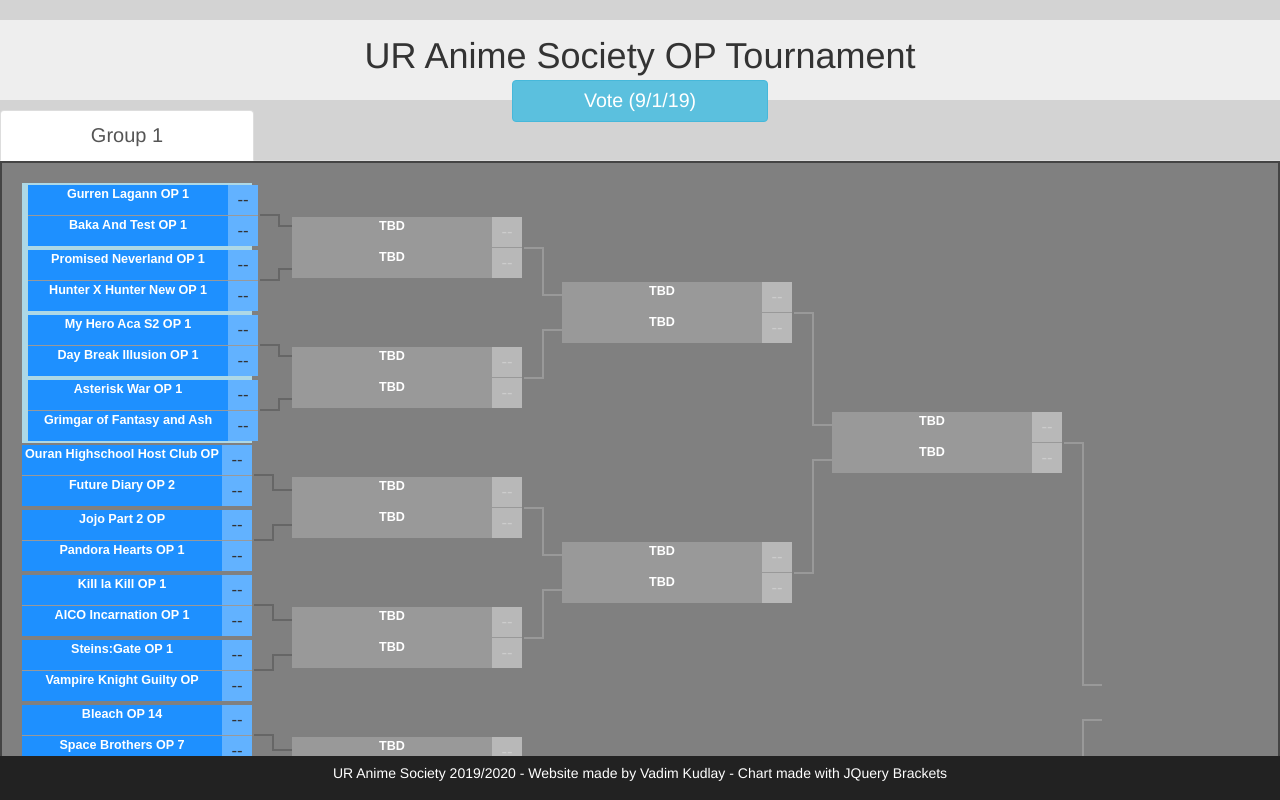
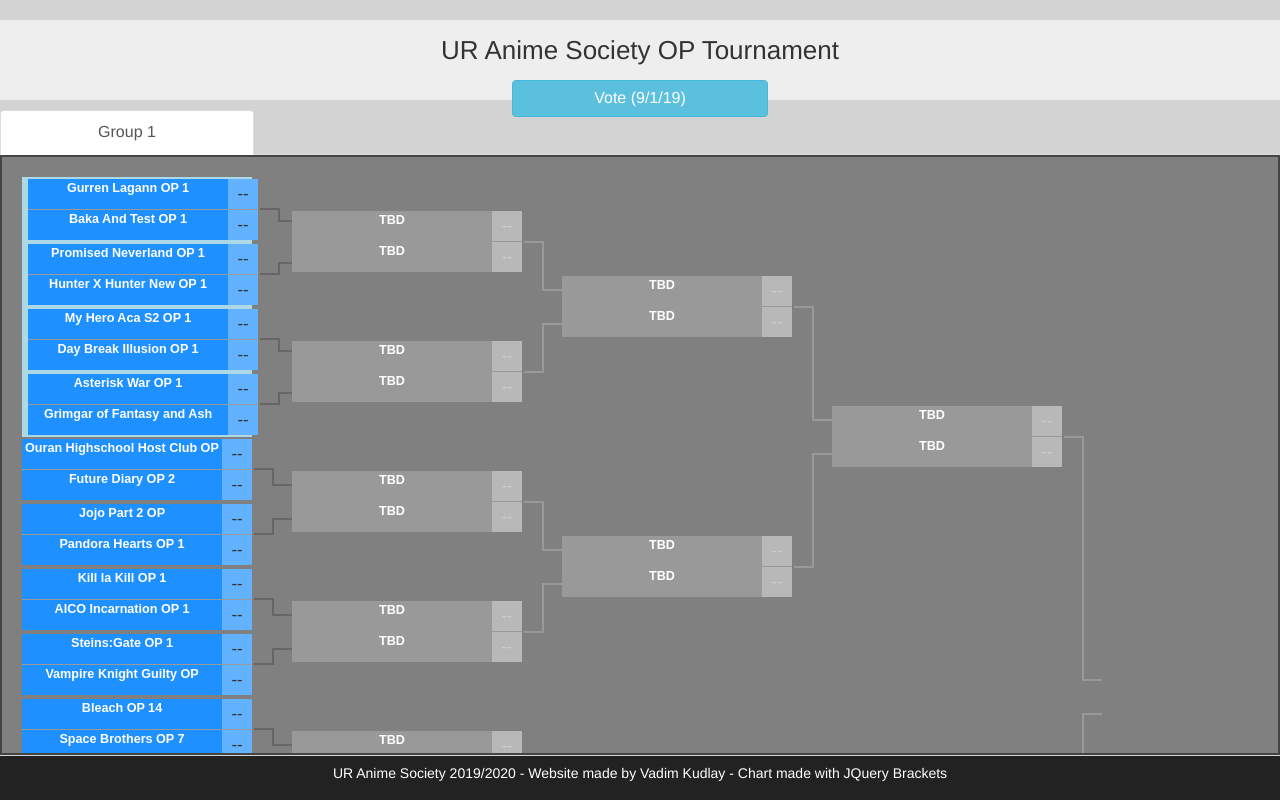
Before and after one commit to VKudlay/Anime-OP-Tournament-Website, a plain HTML site: page index.html in a window 1280 px wide. Drawn offline with nearby package versions, Linux system fonts and the light colour scheme.

Commit message:
Update styles.css

```diff
--- a/styles.css
+++ b/styles.css
@@ -13,6 +13,7 @@ body {
 }
 
 main h1 {
+  font-size: 26px;
   width: 100%;
   min-width: max-content;
   text-align: center;
@@ -21,6 +22,7 @@ main h1 {
   height: 10vh;
   background-color: #EEE;
 }
+
 #vote-btn {
   position: fixed;
   margin: 0 auto;
@@ -28,13 +30,13 @@ main h1 {
   left: 40%;
   top: 10vh;
   width: 20%;
+  font-size: 16px;
   min-width: 200px;
-  font-size: 1.4em;
 }
 
 #group-tabs li {
   width: 20%;
-  font-size: 20px;
+  font-size: 16px;
   text-align: center;
 }
 
```
